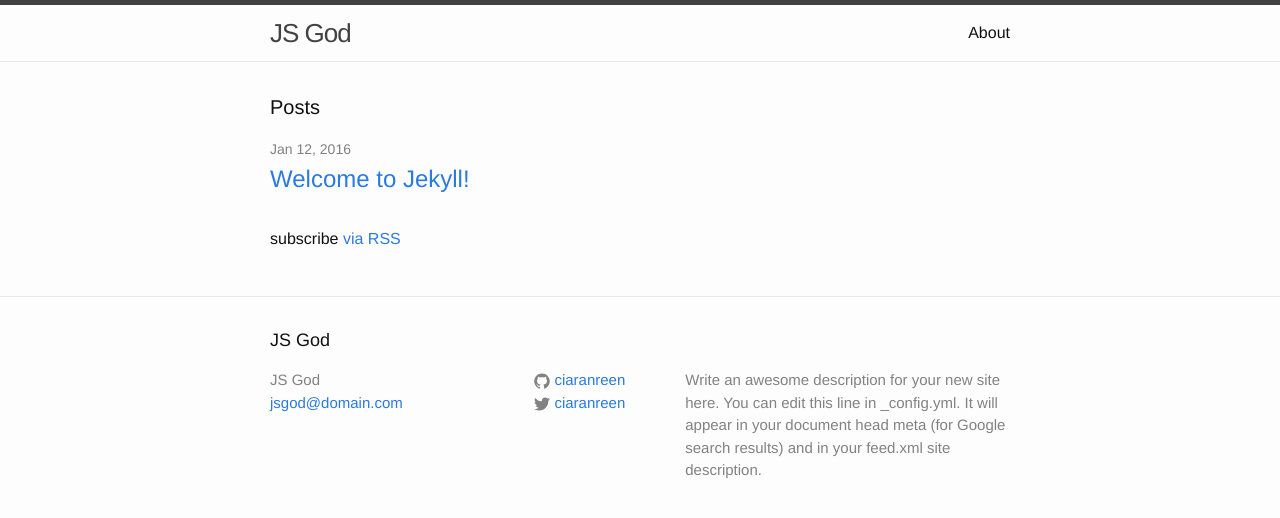
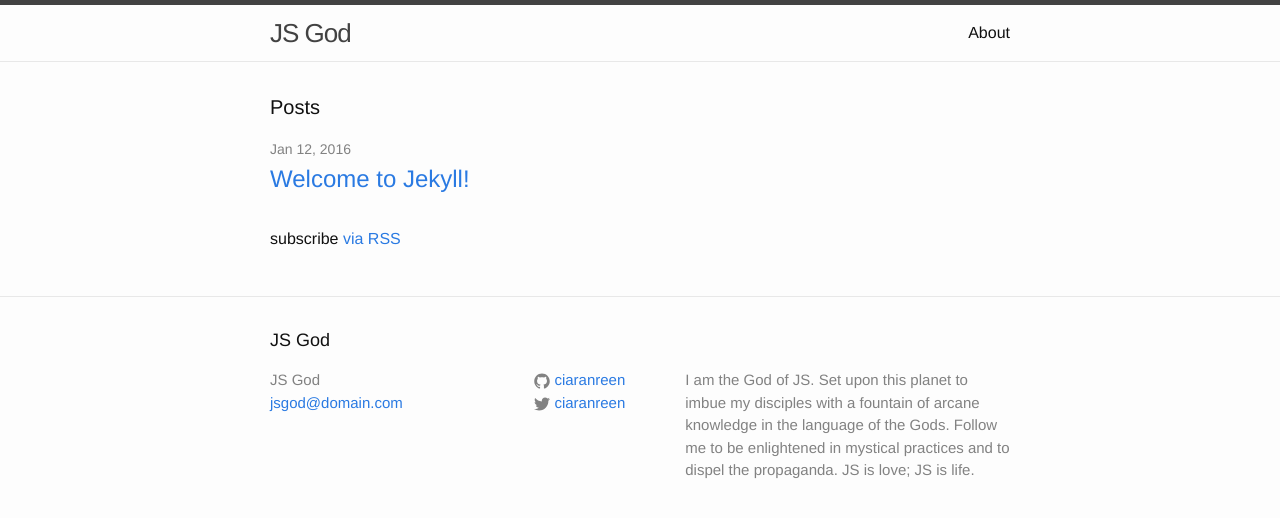
Before and after one commit to CiaranReen/ciaranreen.github.io, a Jekyll site: the page built from index.html, in a window 1280 px wide. Shown: the top 518 px of the page. Built offline with Jekyll 4.4.1, drawn with Linux system fonts in a browser that asks for light colours.

Commit message:
Desc aupdated

```diff
--- a/_config.yml
+++ b/_config.yml
@@ -9,9 +9,10 @@
 title: JS God
 email: jsgod@domain.com
 description: > # this means to ignore newlines until "baseurl:"
-  Write an awesome description for your new site here. You can edit this
-  line in _config.yml. It will appear in your document head meta (for
-  Google search results) and in your feed.xml site description.
+  I am the God of JS. Set upon this planet to imbue my disciples with
+  a fountain of arcane knowledge in the language of the Gods. Follow me to
+  be enlightened in mystical practices and to dispel the propaganda.
+  JS is love; JS is life.
 baseurl: "" # the subpath of your site, e.g. /blog
 url: "http://ciaranreen.github.io" # the base hostname & protocol for your site
 twitter_username: ciaranreen
```
